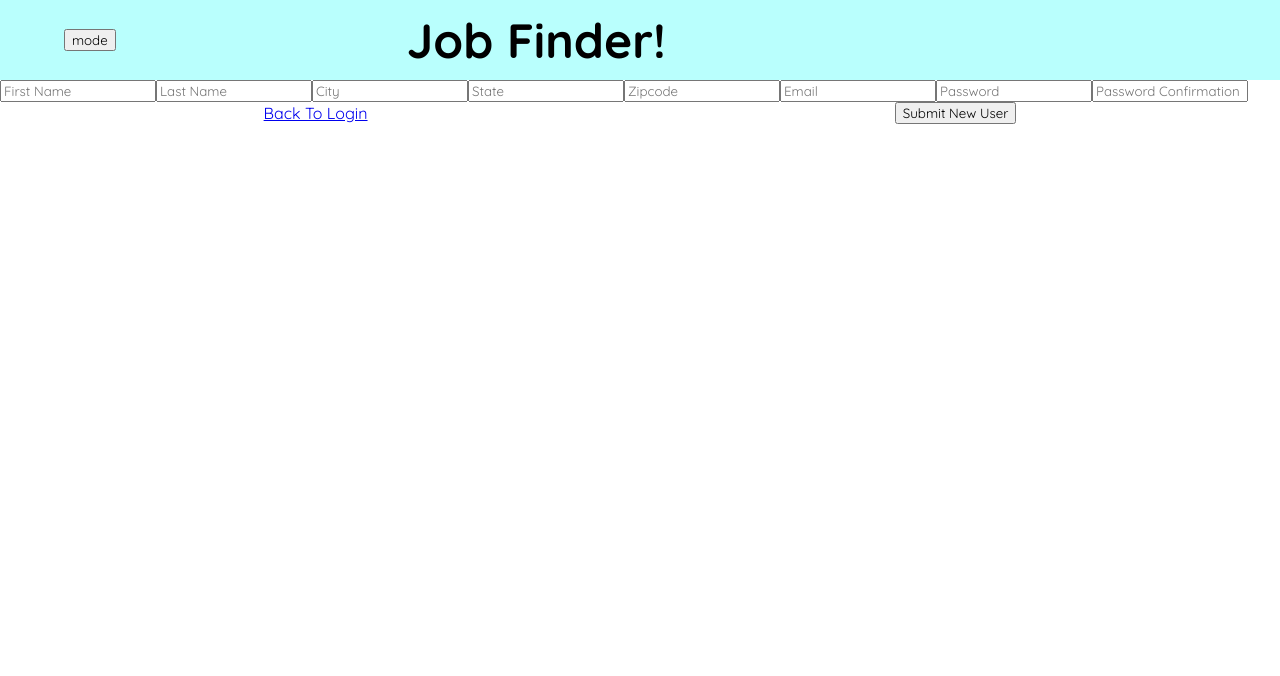
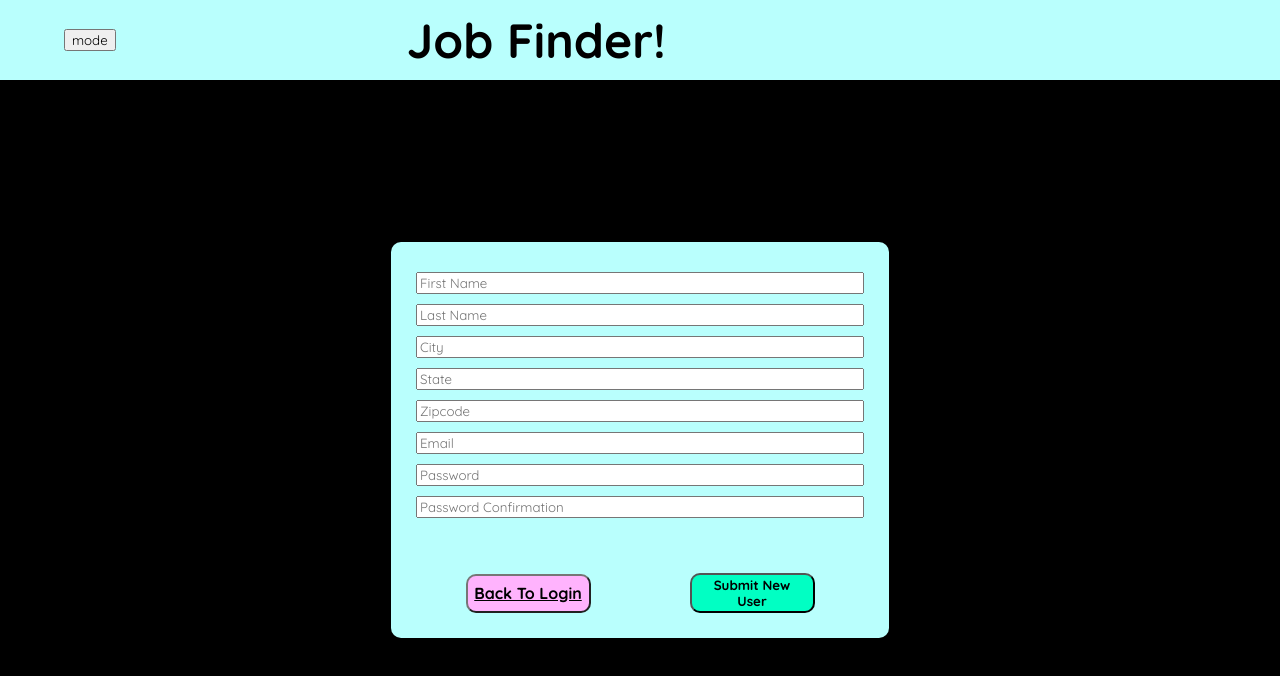
Before and after one commit to Mod4JobFinder/FrontEnd, a React (Create React App) app: page /NewUser in a window 1280 px wide. Shown: the top 676 px of the page. Built offline with nearby package versions, Linux system fonts and the light colour scheme.

Commit message:
Style New User form page

```diff
--- a/src/components/LoginForm/LoginForm.css
+++ b/src/components/LoginForm/LoginForm.css
@@ -44,8 +44,12 @@
   text-align: center;
   font-size: 15px;
   font-weight: normal;
-  height: 30px;
+  height: 28px;
   padding-top: 10px;
+  border-top: 2px solid #767676;
+  border-left: 2px solid #767676;
+  border-right: 2px solid #212121;
+  border-bottom: 2px solid #212121;
 }
 
 /* Utility classes */
--- a/src/components/NewUserForm/NewUserForm.css
+++ b/src/components/NewUserForm/NewUserForm.css
@@ -4,6 +4,54 @@
   justify-content: center;
   height: 90vh;
   width: 100vw;
+}
+
+.newUserFormLayout {
+  display: flex;
+  flex-direction: column;
+  align-items: center;
+  justify-content: center;
+  height: 90vh;
+  width: 100vw;
+}
+
+.newUser {
+  display: flex;
+  flex-direction: column;
+  width: 35vw;
+  padding: 25px;
+  border-radius: 10px 10px 0 0;
+}
+
+.a {
+  width: 35vw;
+  padding: 25px;
+}
+
+.lii {
+  margin: 5px 0 5px 0;
+}
+
+.newUserSub {
+  border-radius: 10px;
+  height: 40px;
+  width: 125px;
+  font-weight: bold;
+  cursor: pointer;
+}
+
+.returnToLogin {
+  text-align: center;
+  border-radius: 10px;
+  border-top: 2px solid #767676;
+  border-left: 2px solid #767676;
+  border-right: 2px solid #212121;
+  border-bottom: 2px solid #212121;
+  height: 28px;
+  width: 121px;
+  font-weight: bold;
+  cursor: pointer;
+  padding-top: 7px;
 }
 
 /* Utility classes */
--- a/src/components/NewUserForm/NewUserForm.js
+++ b/src/components/NewUserForm/NewUserForm.js
@@ -3,6 +3,7 @@ import { ThemeContext } from '../../Context/ThemeContext';
 import { UserContext } from '../../Context/UserContext';
 import { Link, useHistory } from 'react-router-dom';
 import { postNewUser } from '../../apiCalls.js';
+import './NewUserForm.css';
 
 function NewUserForm() {
   const {color} = useContext(ThemeContext);
@@ -59,11 +60,11 @@ function NewUserForm() {
   }
 
   return (
-    <section className='newUserFormLayout' data-cy='newUserFormLayout'>
-        <article className='newUser'>
+    <section className='newUserFormLayout' style={color.pageBackGround} data-cy='newUserFormLayout'>
+        <article className='newUser' style={color.blue}>
           <input
             data-cy='firstName'
-            className='firstName'
+            className='firstName lii'
             name='firstName'
             value={firstName}
             onChange={event => setFirstName(event.target.value)}
@@ -73,7 +74,7 @@ function NewUserForm() {
           />
           <input
             data-cy='lastName'
-            className='lastName'
+            className='lastName lii'
             name='lastName'
             value={lastName}
             onChange={event => setLastName(event.target.value)}
@@ -83,7 +84,7 @@ function NewUserForm() {
           />
           <input
             data-cy='city'
-            className='city'
+            className='city lii'
             name='city'
             value={city}
             onChange={event => setCity(event.target.value)}
@@ -93,7 +94,7 @@ function NewUserForm() {
           />
           <input
             data-cy='state'
-            className='state'
+            className='state lii'
             name='state'
             value={state}
             onChange={event => setState(event.target.value)}
@@ -103,7 +104,7 @@ function NewUserForm() {
           />
           <input
             data-cy='zipcode'
-            className='zipcode'
+            className='zipcode lii'
             name='zipcode'
             value={zipcode}
             onChange={event => setZipcode(event.target.value)}
@@ -113,7 +114,7 @@ function NewUserForm() {
           />
           <input
             data-cy='email'
-            className='email'
+            className='email lii'
             name='email'
             value={email}
             onChange={event => setEmail(event.target.value)}
@@ -123,7 +124,7 @@ function NewUserForm() {
           />
           <input
             data-cy='password'
-            className='password'
+            className='password lii'
             name='password'
             value={password}
             onChange={event => setPassword(event.target.value)}
@@ -133,7 +134,7 @@ function NewUserForm() {
           />
           <input
             data-cy='passwordConfirmation'
-            className='passwordConfirmation'
+            className='passwordConfirmation lii'
             name='passwordConfirmation'
             value={passwordConfirmation}
             onChange={event => setPasswordConfirmation(event.target.value)}
@@ -142,9 +143,9 @@ function NewUserForm() {
             placeholder='Password Confirmation'
           />
         </article>
-        <article className='submitBox'>
-          <Link to={'/'}>Back To Login</Link>
-            <button onClick={handleSubmitNew} className='newUserSub' data-cy='newUserSub'>Submit New User</button>
+        <article className='submitBox a' style={color.blue}>
+          <Link to={'/'} style={color.pink} className='returnToLogin'>Back To Login</Link>
+            <button onClick={handleSubmitNew} className='newUserSub' style={color.green} data-cy='newUserSub'>Submit New User</button>
         </article>
     </section>
   )
```
